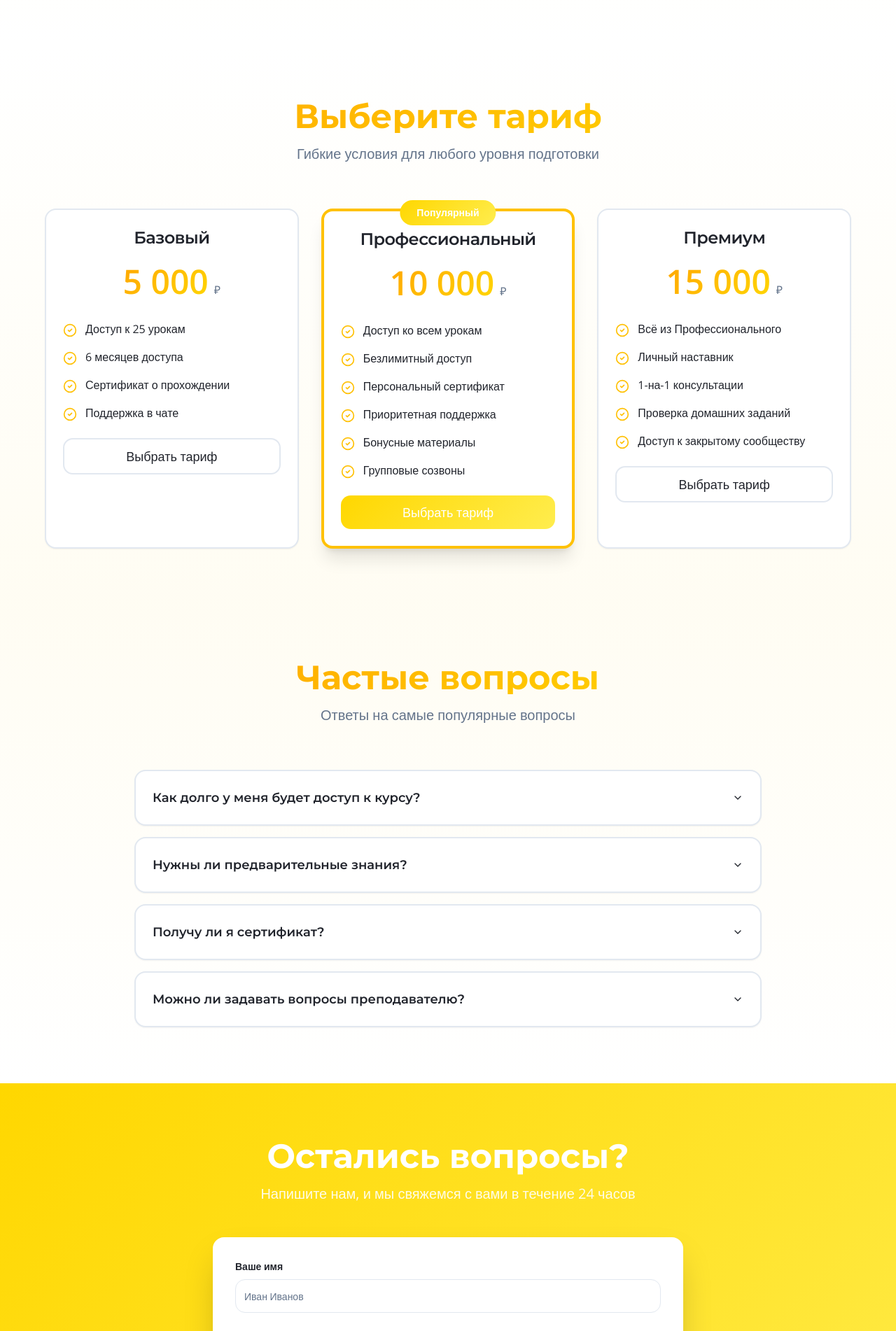
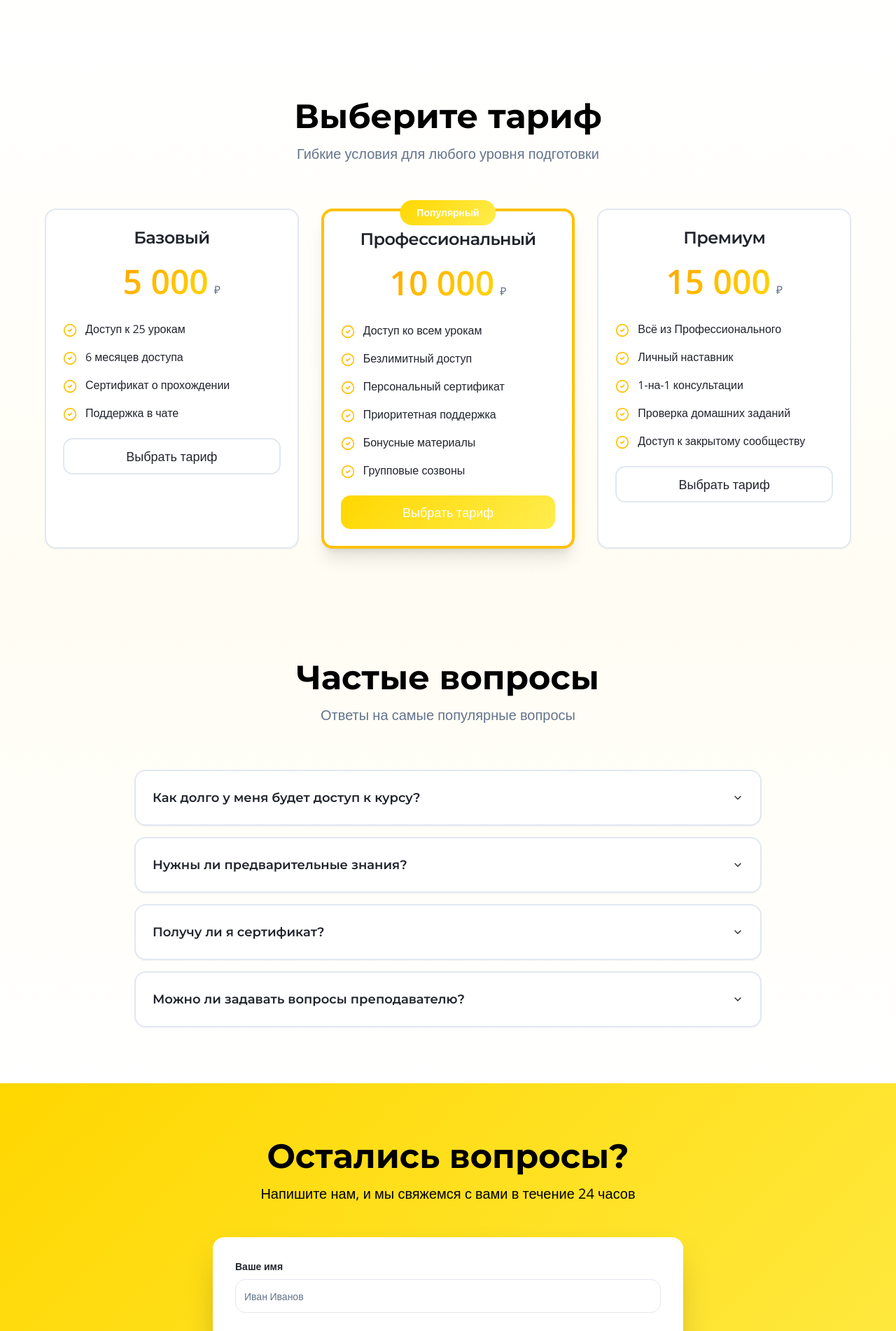
Before and after one commit to pr-poehali-dev/video-sales-landing, a React (Vite) app: page / in a window 1280 px wide. Shown: the part 1878-3780 px from the top of the page at 70% size. Built offline with nearby package versions, Linux system fonts and the light colour scheme.

Commit message:
feat: поменять цвет текста на черный

```diff
--- a/src/pages/Index.tsx
+++ b/src/pages/Index.tsx
@@ -258,7 +258,7 @@ const Index = () => {
       <section id="pricing" className="py-20 bg-gradient-to-b from-white to-accent/20">
         <div className="container mx-auto px-4">
           <div className="text-center mb-16 animate-fade-in">
-            <h2 className="text-4xl md:text-5xl font-bold mb-4 gradient-text text-[#000000]">
+            <h2 className="text-4xl md:text-5xl font-bold mb-4 text-black">
               Выберите тариф
             </h2>
             <p className="text-xl text-muted-foreground max-w-2xl mx-auto">
@@ -317,7 +317,7 @@ const Index = () => {
         <div className="container mx-auto px-4">
           <div className="max-w-4xl mx-auto">
             <div className="text-center mb-16 animate-fade-in">
-              <h2 className="text-4xl md:text-5xl font-bold mb-4 gradient-text">
+              <h2 className="text-4xl md:text-5xl font-bold mb-4 text-black">
                 Частые вопросы
               </h2>
               <p className="text-xl text-muted-foreground">
@@ -348,11 +348,11 @@ const Index = () => {
       <section id="contact" className="py-20 gradient-coral-teal">
         <div className="container mx-auto px-4">
           <div className="max-w-2xl mx-auto">
-            <div className="text-center mb-12 text-white animate-fade-in">
-              <h2 className="text-4xl md:text-5xl font-bold mb-4">
+            <div className="text-center mb-12 animate-fade-in">
+              <h2 className="text-4xl md:text-5xl font-bold mb-4 text-black">
                 Остались вопросы?
               </h2>
-              <p className="text-xl text-white/90">
+              <p className="text-xl text-black">
                 Напишите нам, и мы свяжемся с вами в течение 24 часов
               </p>
             </div>
```
